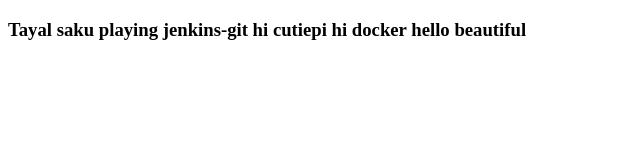
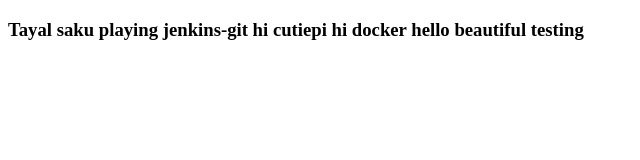
Before and after one commit to rishabhtayal72/jenkins_git, a plain HTML site: page index.html in a window 1280 px wide. Shown: the full height of the page, 0-640 px from the left. Drawn offline with Linux system fonts and the light colour scheme.

Commit message:
Update index.html

```diff
--- a/index.html
+++ b/index.html
@@ -5,7 +5,7 @@
 </head>
 
 <body>
-	<h3>Tayal saku playing jenkins-git hi cutiepi hi docker hello beautiful</h3>
+	<h3>Tayal saku playing jenkins-git hi cutiepi hi docker hello beautiful testing </h3>
 </body>
 
 </html>
```
